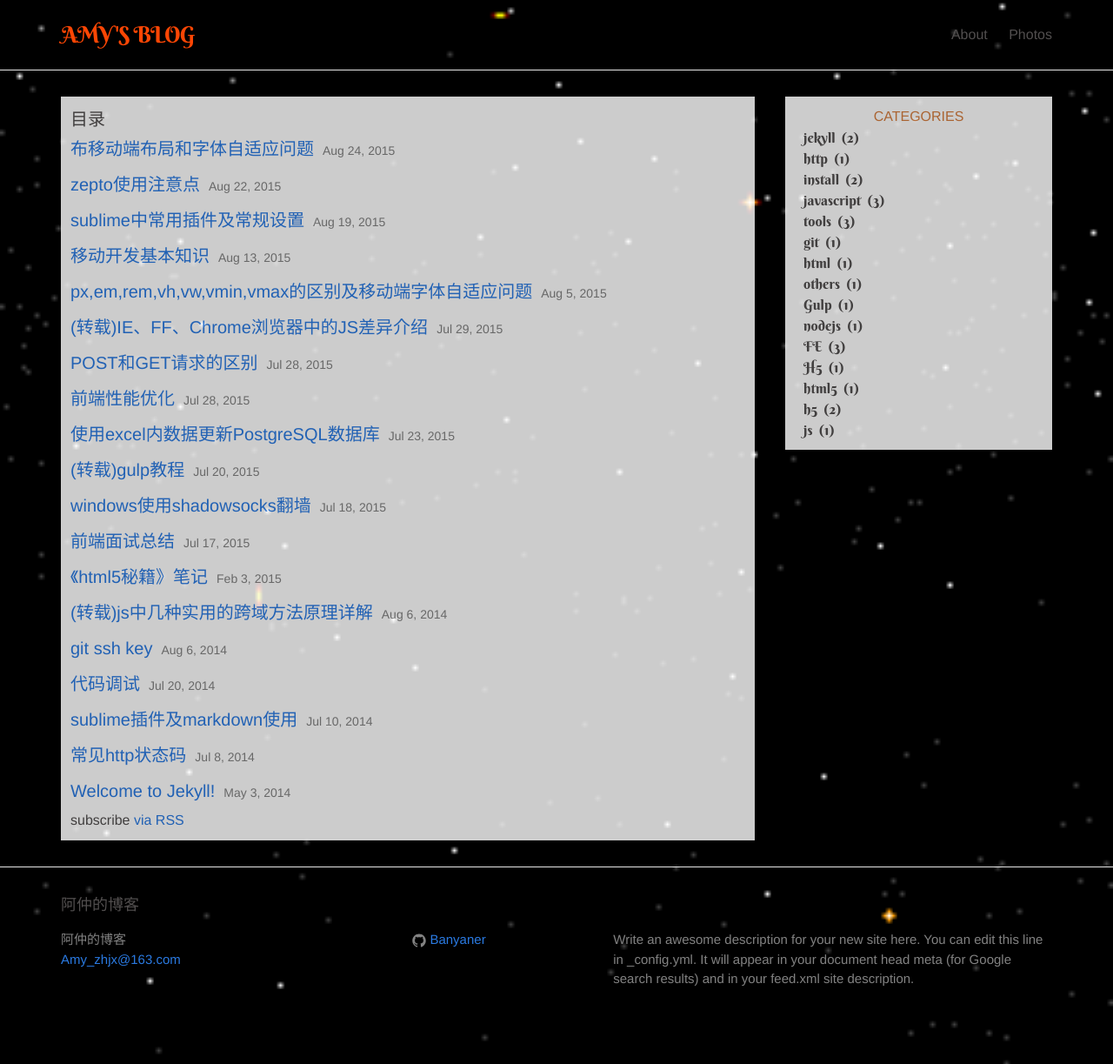
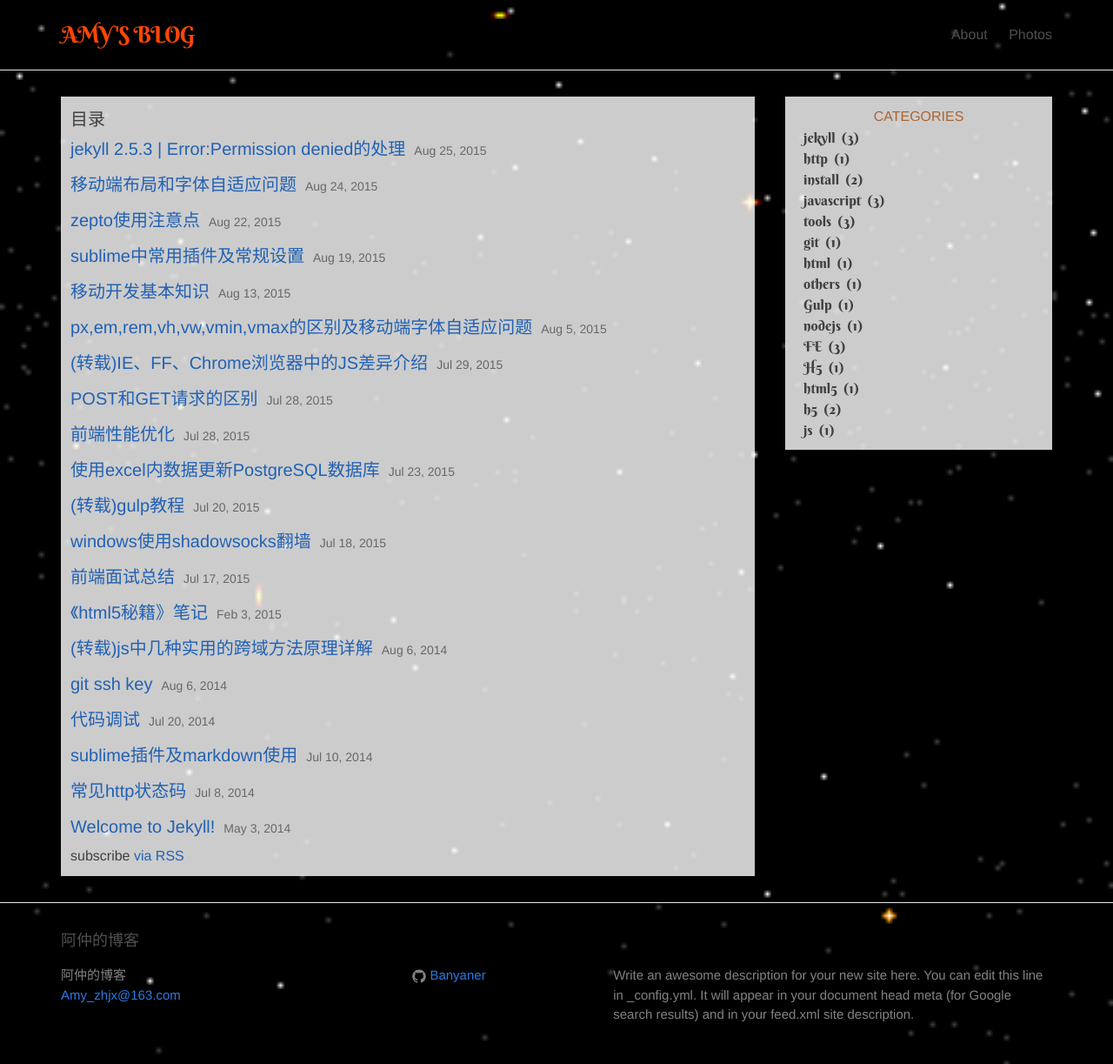
Before and after one commit to banyaner/banyaner.github.io, a Jekyll site: the page built from index.html, in a window 1280 px wide. Shown: the whole page at 87% size. Built offline with Jekyll 4.4.1, drawn with Linux system fonts in a browser that asks for light colours; part of the change alters nothing that is shown.

```diff
--- a/_config.yml
+++ b/_config.yml
@@ -12,3 +12,5 @@ github_username:  Banyaner
 # Build settings
 markdown: kramdown
 #plugins
+port:    8080
+host:    127.0.0.1
--- a/_posts/2015-8-24-font-adjust.markdown
+++ b/_posts/2015-8-24-font-adjust.markdown
@@ -1,6 +1,6 @@
 ---
 layout: post
-title:  "布移动端布局和字体自适应问题"
+title:  "移动端布局和字体自适应问题"
 date:   2015-08-24
 categories: h5
 ---
@@ -8,7 +8,6 @@ categories: h5
 显然，移动端最好采用百分比方式进行布局，移动设备尺寸变化范围相对较小，采用百分比能更好满足需求，如果采用媒体查询，必然存在页面“留白情况”。所以个人觉得选择百分比更好。另外，我会利用css3属性设置box-sizing:border-box,以方便对margin、padding进行设置。移动端页面偶尔也会在PC端浏览，所以给htnml设置max-width,可以更好的在pc端浏览。css3中还有个flexbox.该属性可以很轻松的实现多列布局。关于flexbox可以看下[使用CSS3 Flexbox布局]
 相关阅读：[移动端H5页面之iphone6的适配]
 布局先说到这里。
--------------------------------------
 
 Mobile平台的字体并没有统一的标准规范，大多数平台通常只有一种字体。所以，当你使用了一种字体，最好同时提供一些备选字体，这样当第一种字体不支持的时候，浏览器会选择第二种，依次查找，如果都不支持，浏览器会使用默认字体，下面是各个平支持的字体列表，
 iOS browser
--- /dev/null
+++ b/_posts/2015-8-25-jekyllproblem.markdown
@@ -0,0 +1,30 @@
+---
+layout: post
+title:  "jekyll 2.5.3 | Error:Permission denied的处理"
+date:   2015-08-25
+categories: jekyll
+---
+今天向往常一样，开启jekyll serve，但出现了以下错误
+
+{%highlight ruby%}
+c:\devkit\my-awesome-site>jekyll serve
+Configuration file: c:/devkit/my-awesome-site/_config.yml
+            Source: c:/devkit/my-awesome-site
+       Destination: c:/devkit/my-awesome-site/_site
+      Generating...
+                    done.
+ Auto-regeneration: enabled for 'c:/devkit/my-awesome-site'
+Configuration file: c:/devkit/my-awesome-site/_config.yml
+jekyll 2.5.3 | Error:  Permission denied - bind(2) for 127.0.0.1:4000
+
+{%endhighlight%}
+
+使用jekyll --trace ,可以发现Ruby似乎试图上扣一个套接字,但在绑定套接字的时候出现了许可问题。jelyll默认端口是4000。我使用本地的另外一个没在运行的应用的端口（8080）来替代4000，结果可以正常运行了。可以使用netstat -an看哪些端口正在被使用。
+修改端口的方式件是打开_config.yml，添加
+{%highlight ruby%}
+port:    8080
+host:    127.0.0.1
+{%endhighlight%}
+_config.yml配置具体信息科参考：[jekyll配置]
+
+[jekyll配置]:http://jekyllcn.com/docs/configuration/
```
